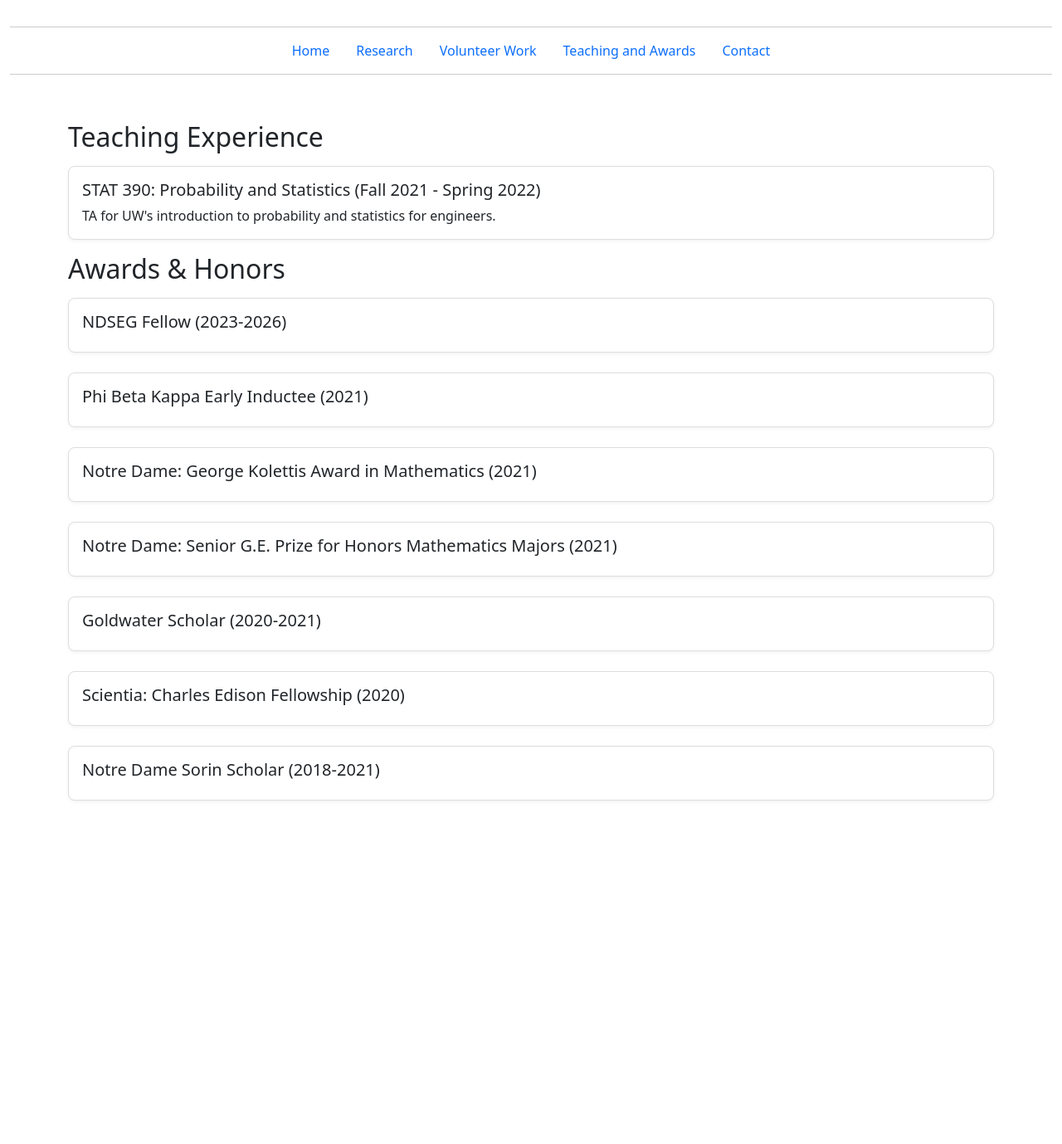
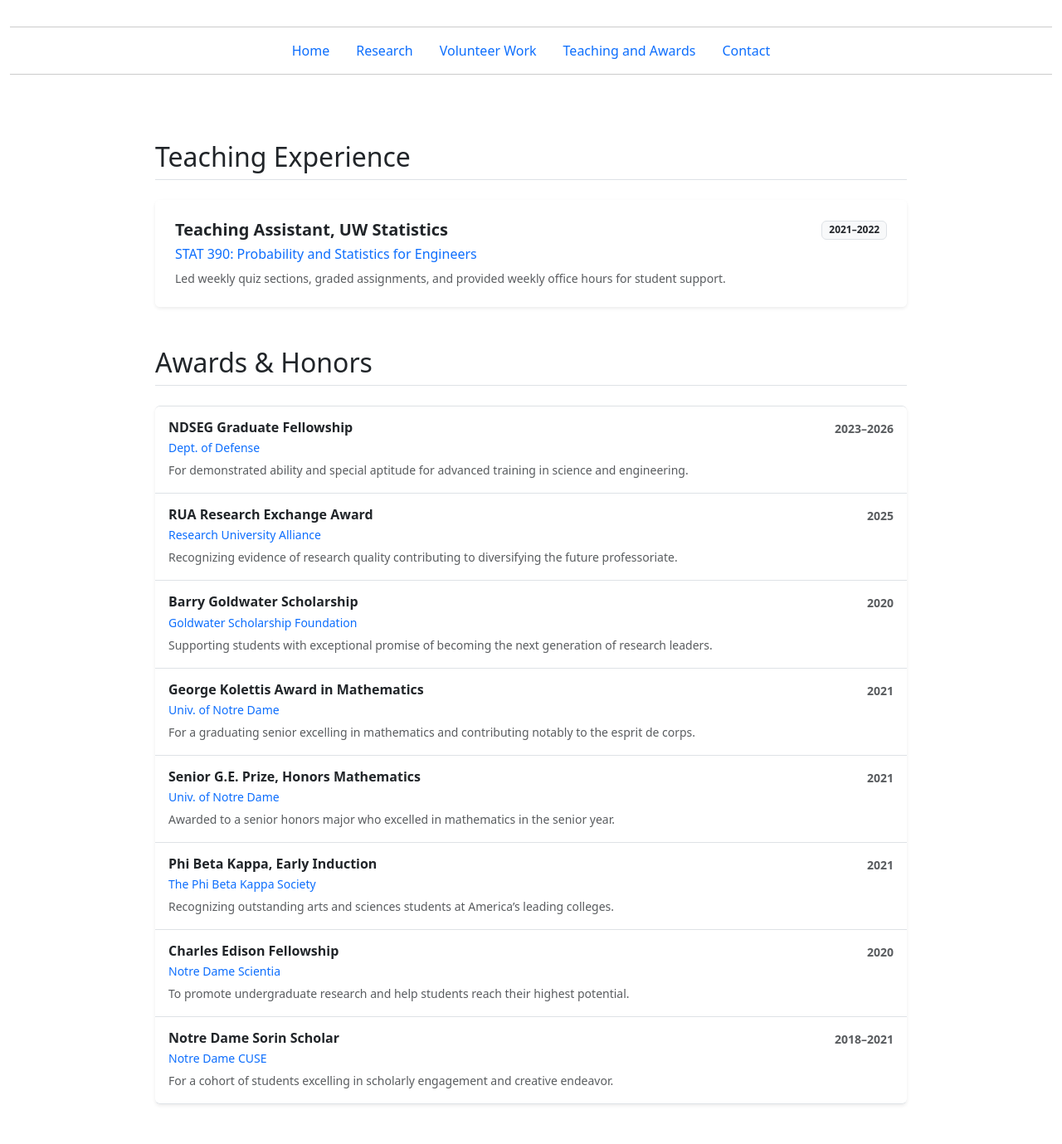
Before and after one commit to amkokot/alex_kokot, a Jekyll site: the page built from teaching.md, in a window 1280 px wide. Shown: the whole page at 83% size. Built offline with Jekyll 4.4.1, drawn with Linux system fonts in a browser that asks for light colours; before the commit the page ends 989 px from its top, so only the background shows below that.

```diff
--- a/teaching.md
+++ b/teaching.md
@@ -4,35 +4,102 @@ title: "Teaching & Awards"
 permalink: /teaching/
 ---
 
-## Teaching Experience
-<div class="section-list">
-  <div class="item">
-    <h3>STAT 390: Probability and Statistics (Fall 2021 - Spring 2022)</h3>
-    <p>TA for UW's introduction to probability and statistics for engineers.</p>
+<div class="container py-4">
+  <div class="row justify-content-center">
+    <div class="col-lg-10">
+
+      <h2 class="mb-4 pb-2 border-bottom text-dark">Teaching Experience</h2>
+
+      <div class="list-group shadow-sm mb-5">
+        <div class="list-group-item p-4 border-0">
+          <div class="d-flex w-100 justify-content-between align-items-center mb-2">
+            <h5 class="mb-0 fw-bold text-dark">Teaching Assistant, UW Statistics</h5>
+            <span class="badge bg-light text-dark border">2021–2022</span>
+          </div>
+          <h6 class="mb-2 text-primary">STAT 390: Probability and Statistics for Engineers</h6>
+          <p class="mb-0 text-muted small">
+            Led weekly quiz sections, graded assignments, and provided weekly office hours for student support.
+          </p>
+        </div>
+      </div>
+
+      <h2 class="mb-4 pb-2 border-bottom text-dark">Awards & Honors</h2>
+
+      <div class="list-group shadow-sm">
+
+        <div class="list-group-item p-3 border-start-0 border-end-0">
+          <div class="d-flex w-100 justify-content-between">
+            <h6 class="mb-1 fw-bold text-dark">NDSEG Graduate Fellowship</h6>
+            <small class="text-muted fw-bold">2023–2026</small>
+          </div>
+          <p class="mb-1 small text-primary">Dept. of Defense</p>
+          <small class="text-muted">For demonstrated ability and special aptitude for advanced training in science and engineering.</small>
+        </div>
+
+        <div class="list-group-item p-3 border-start-0 border-end-0">
+          <div class="d-flex w-100 justify-content-between">
+            <h6 class="mb-1 fw-bold text-dark">RUA Research Exchange Award</h6>
+            <small class="text-muted fw-bold">2025</small>
+          </div>
+          <p class="mb-1 small text-primary">Research University Alliance</p>
+          <small class="text-muted">Recognizing evidence of research quality contributing to diversifying the future professoriate.</small>
+        </div>
+
+        <div class="list-group-item p-3 border-start-0 border-end-0">
+          <div class="d-flex w-100 justify-content-between">
+            <h6 class="mb-1 fw-bold text-dark">Barry Goldwater Scholarship</h6>
+            <small class="text-muted fw-bold">2020</small>
+          </div>
+          <p class="mb-1 small text-primary">Goldwater Scholarship Foundation</p>
+          <small class="text-muted">Supporting students with exceptional promise of becoming the next generation of research leaders.</small>
+        </div>
+
+        <div class="list-group-item p-3 border-start-0 border-end-0">
+          <div class="d-flex w-100 justify-content-between">
+            <h6 class="mb-1 fw-bold text-dark">George Kolettis Award in Mathematics</h6>
+            <small class="text-muted fw-bold">2021</small>
+          </div>
+          <p class="mb-1 small text-primary">Univ. of Notre Dame</p>
+          <small class="text-muted">For a graduating senior excelling in mathematics and contributing notably to the esprit de corps.</small>
+        </div>
+
+        <div class="list-group-item p-3 border-start-0 border-end-0">
+          <div class="d-flex w-100 justify-content-between">
+            <h6 class="mb-1 fw-bold text-dark">Senior G.E. Prize, Honors Mathematics</h6>
+            <small class="text-muted fw-bold">2021</small>
+          </div>
+          <p class="mb-1 small text-primary">Univ. of Notre Dame</p>
+          <small class="text-muted">Awarded to a senior honors major who excelled in mathematics in the senior year.</small>
+        </div>
+
+        <div class="list-group-item p-3 border-start-0 border-end-0">
+          <div class="d-flex w-100 justify-content-between">
+            <h6 class="mb-1 fw-bold text-dark">Phi Beta Kappa, Early Induction</h6>
+            <small class="text-muted fw-bold">2021</small>
+          </div>
+          <p class="mb-1 small text-primary">The Phi Beta Kappa Society</p>
+          <small class="text-muted">Recognizing outstanding arts and sciences students at America’s leading colleges.</small>
+        </div>
+
+        <div class="list-group-item p-3 border-start-0 border-end-0">
+          <div class="d-flex w-100 justify-content-between">
+            <h6 class="mb-1 fw-bold text-dark">Charles Edison Fellowship</h6>
+            <small class="text-muted fw-bold">2020</small>
+          </div>
+          <p class="mb-1 small text-primary">Notre Dame Scientia</p>
+          <small class="text-muted">To promote undergraduate research and help students reach their highest potential.</small>
+        </div>
+
+        <div class="list-group-item p-3 border-start-0 border-end-0">
+          <div class="d-flex w-100 justify-content-between">
+            <h6 class="mb-1 fw-bold text-dark">Notre Dame Sorin Scholar</h6>
+            <small class="text-muted fw-bold">2018–2021</small>
+          </div>
+          <p class="mb-1 small text-primary">Notre Dame CUSE</p>
+          <small class="text-muted">For a cohort of students excelling in scholarly engagement and creative endeavor.</small>
+        </div>
+
+      </div>
+    </div>
   </div>
 </div>
-
-## Awards & Honors
-<div class="section-list">
-  <div class="item">
-    <h3>NDSEG Fellow (2023-2026)</h3>
-  </div>
-  <div class="item">
-    <h3>Phi Beta Kappa Early Inductee (2021)</h3>
-  </div>
-  <div class="item">
-    <h3>Notre Dame: George Kolettis Award in Mathematics (2021)</h3>
-  </div>
-  <div class="item">
-    <h3>Notre Dame: Senior G.E. Prize for Honors Mathematics Majors (2021)</h3>
-  </div>
-  <div class="item">
-    <h3>Goldwater Scholar (2020-2021)</h3>
-  </div>
-  <div class="item">
-    <h3>Scientia: Charles Edison Fellowship (2020)</h3>
-  </div>
-  <div class="item">
-    <h3>Notre Dame Sorin Scholar (2018-2021)</h3>
-  </div>
-</div>
```
